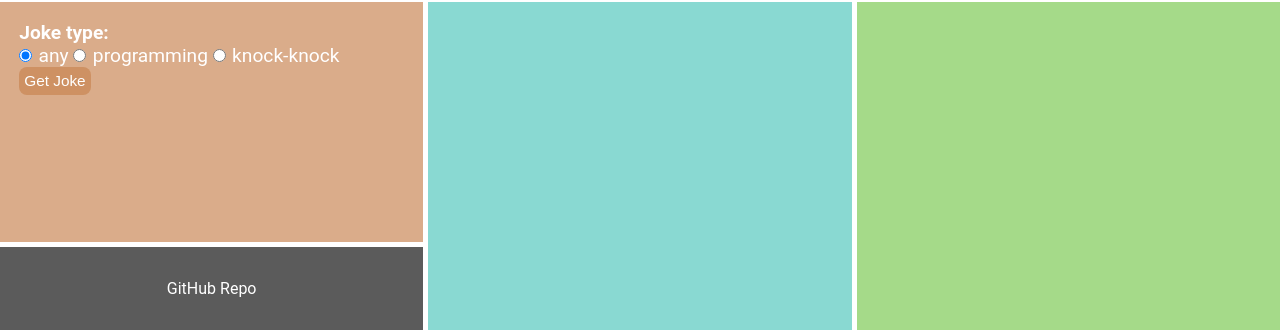
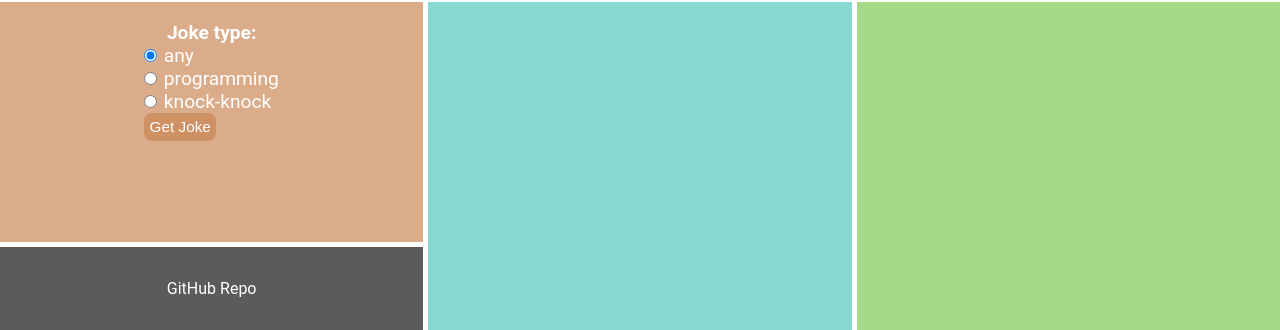
Before and after one commit to skouzini/joke-project, a plain HTML site: page index.html in a window 1280 px wide. Shown: the part 483-813 px from the top of the page. Drawn offline with Linux system fonts and the light colour scheme.

Commit message:
style commits

```diff
--- a/style.scss
+++ b/style.scss
@@ -120,10 +120,12 @@ body {
     width: auto;
     text-align: left;
     max-width: 100%;
+
+    h4 {
+      text-align: center;
+    }
   }
-  div {
-    display: inline-block;
-  }
+
   input {
     margin-right: .5vw;
   }
```
Also changed, not shown: style.css, 1 other file.
